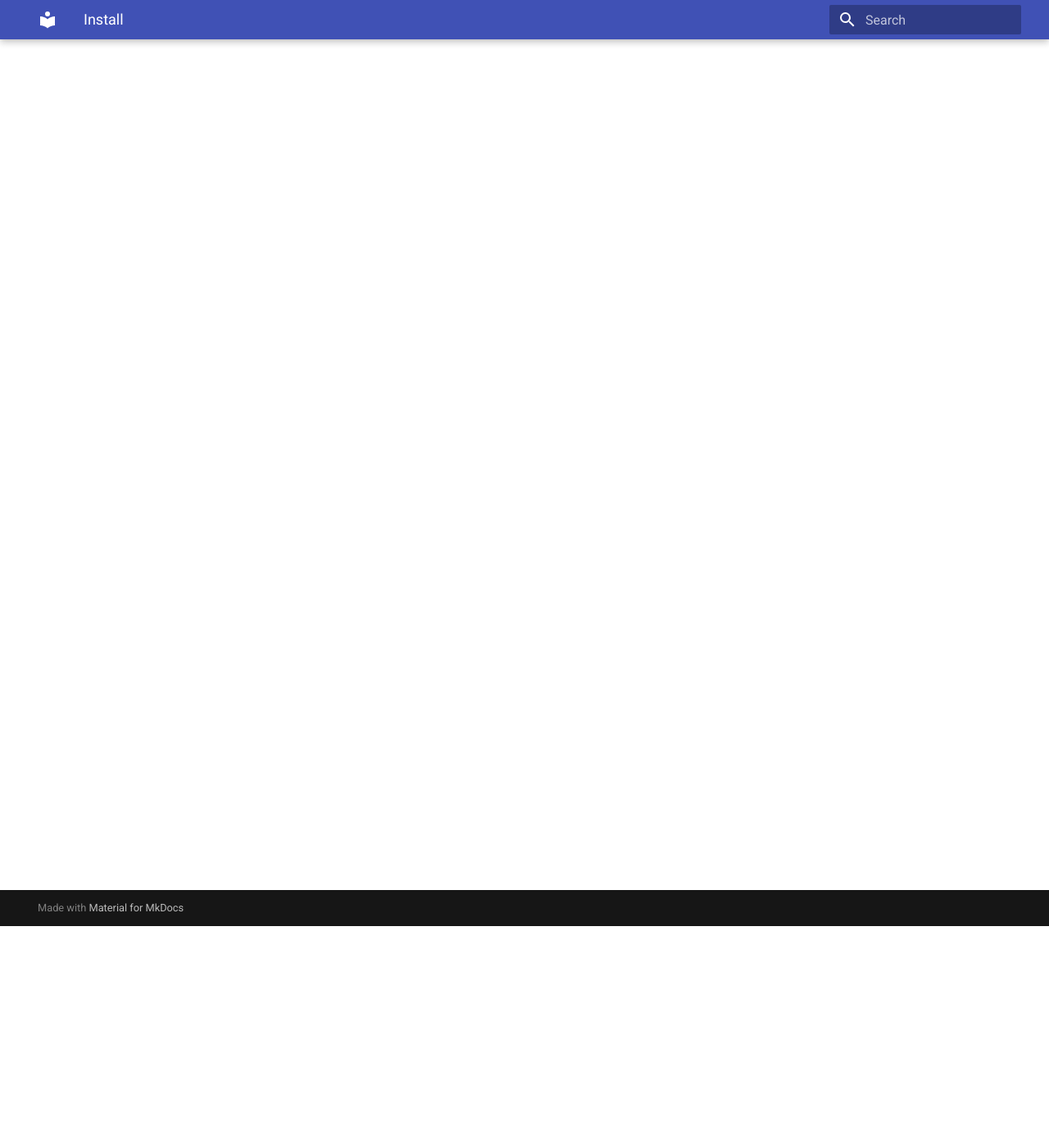
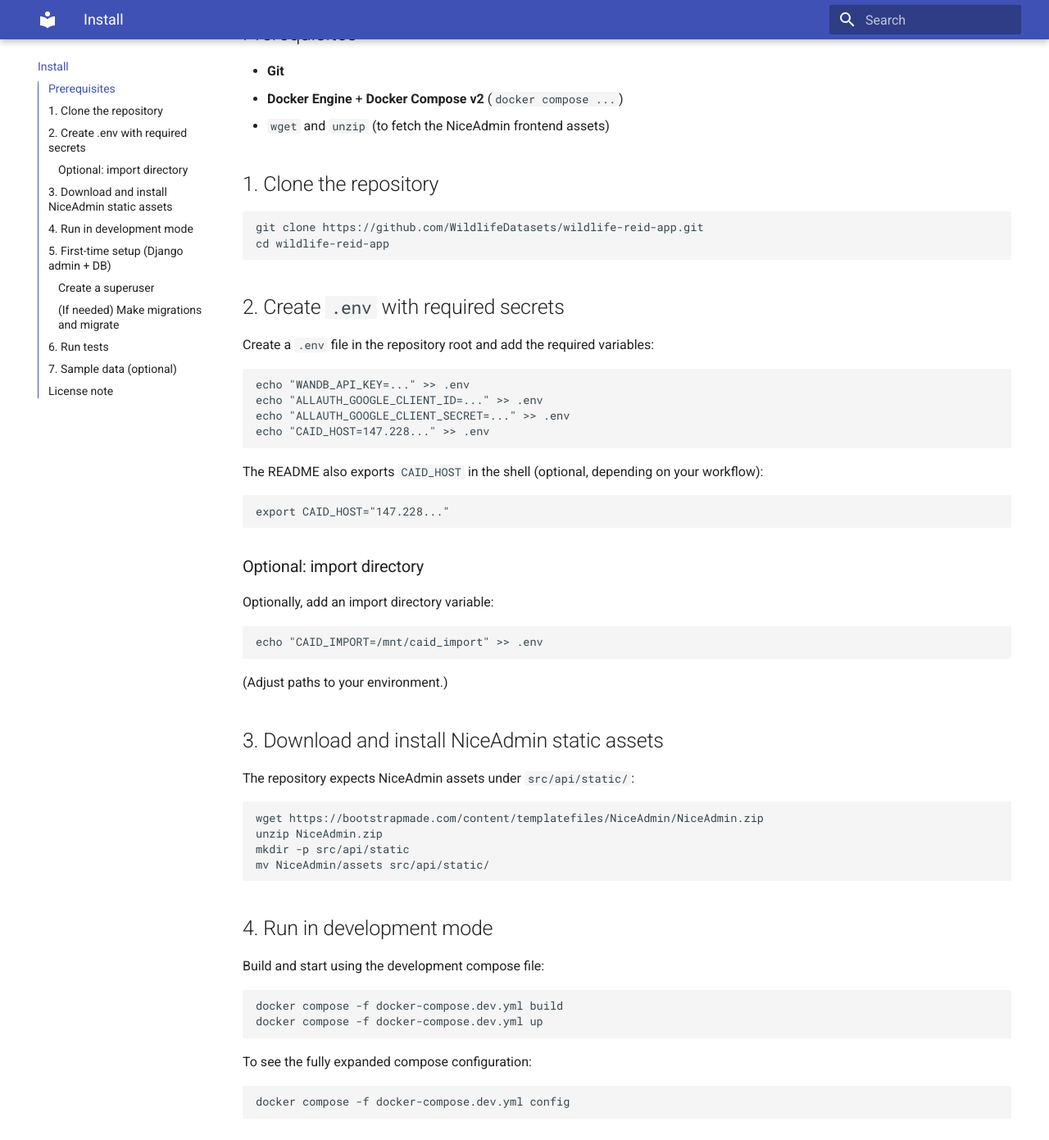
Before and after one commit to WildlifeDatasets/wildlife-reid-app, an MkDocs documentation site: the page built from docs/install.md, in a window 1280 px wide and 1400 px high, scrolled down 270 px. Shown: the top 1391 px of the window at 82% size. Built offline with MkDocs 1.6.1 and Material for MkDocs 9.7.7, drawn with Linux system fonts in a browser that asks for light colours; some of the changed text lies outside the part shown.

Commit message:
feat: licence update, installation guidelines

````diff
--- a/docs/install.md
+++ b/docs/install.md
@@ -1 +1,106 @@
-# Install guide
+# Installation
+
+This app is designed to be run via **Docker Compose**.
+
+## Prerequisites
+
+- **Git**
+- **Docker Engine** + **Docker Compose v2** (`docker compose ...`)
+- `wget` and `unzip` (to fetch the NiceAdmin frontend assets)
+
+## 1. Clone the repository
+
+```bash
+git clone https://github.com/WildlifeDatasets/wildlife-reid-app.git
+cd wildlife-reid-app
+```
+
+## 2. Create `.env` with required secrets
+
+Create a `.env` file in the repository root and add the required variables:
+
+```bash
+echo "WANDB_API_KEY=..." >> .env
+echo "ALLAUTH_GOOGLE_CLIENT_ID=..." >> .env
+echo "ALLAUTH_GOOGLE_CLIENT_SECRET=..." >> .env
+echo "CAID_HOST=147.228..." >> .env
+```
+
+The README also exports `CAID_HOST` in the shell (optional, depending on your workflow):
+
+```bash
+export CAID_HOST="147.228..."
+```
+
+### Optional: import directory
+
+Optionally, add an import directory variable:
+
+```bash
+echo "CAID_IMPORT=/mnt/caid_import" >> .env
+```
+
+(Adjust paths to your environment.)
+
+## 3. Download and install NiceAdmin static assets
+
+The repository expects NiceAdmin assets under `src/api/static/`:
+
+```bash
+wget https://bootstrapmade.com/content/templatefiles/NiceAdmin/NiceAdmin.zip
+unzip NiceAdmin.zip
+mkdir -p src/api/static
+mv NiceAdmin/assets src/api/static/
+```
+
+## 4. Run in development mode
+
+Build and start using the development compose file:
+
+```bash
+docker compose -f docker-compose.dev.yml build
+docker compose -f docker-compose.dev.yml up
+```
+
+To see the fully expanded compose configuration:
+
+```bash
+docker compose -f docker-compose.dev.yml config
+```
+
+## 5. First-time setup (Django admin + DB)
+
+### Create a superuser
+
+```bash
+docker exec -it carnivoreid-app-dev-api bash -ic 'python manage.py createsuperuser'
+```
+
+After that, in the **admin panel**:
+
+- Create a new **Workgroup**
+- Then, in `ciduser`, add this workgroup to the user
+
+### (If needed) Make migrations and migrate
+
+```bash
+docker exec -it carnivoreid-app-dev-api bash -ic 'python manage.py makemigrations'
+docker exec -it carnivoreid-app-dev-api bash -ic 'python manage.py migrate'
+```
+
+## 6. Run tests
+
+```bash
+docker compose -f docker-compose.dev.yml exec api_dev python manage.py test
+```
+
+## 7. Sample data (optional)
+
+To add sample data:
+
+- Create an `ArchiveCollection` named `sample_data`
+- Select multiple `UploadedArchive` instances and add them into that collection
+
+## License note
+
+This project uses **Annotorious**, licensed under the **BSD 3-Clause License**.
````
Also changed, not shown: 1 other file.
